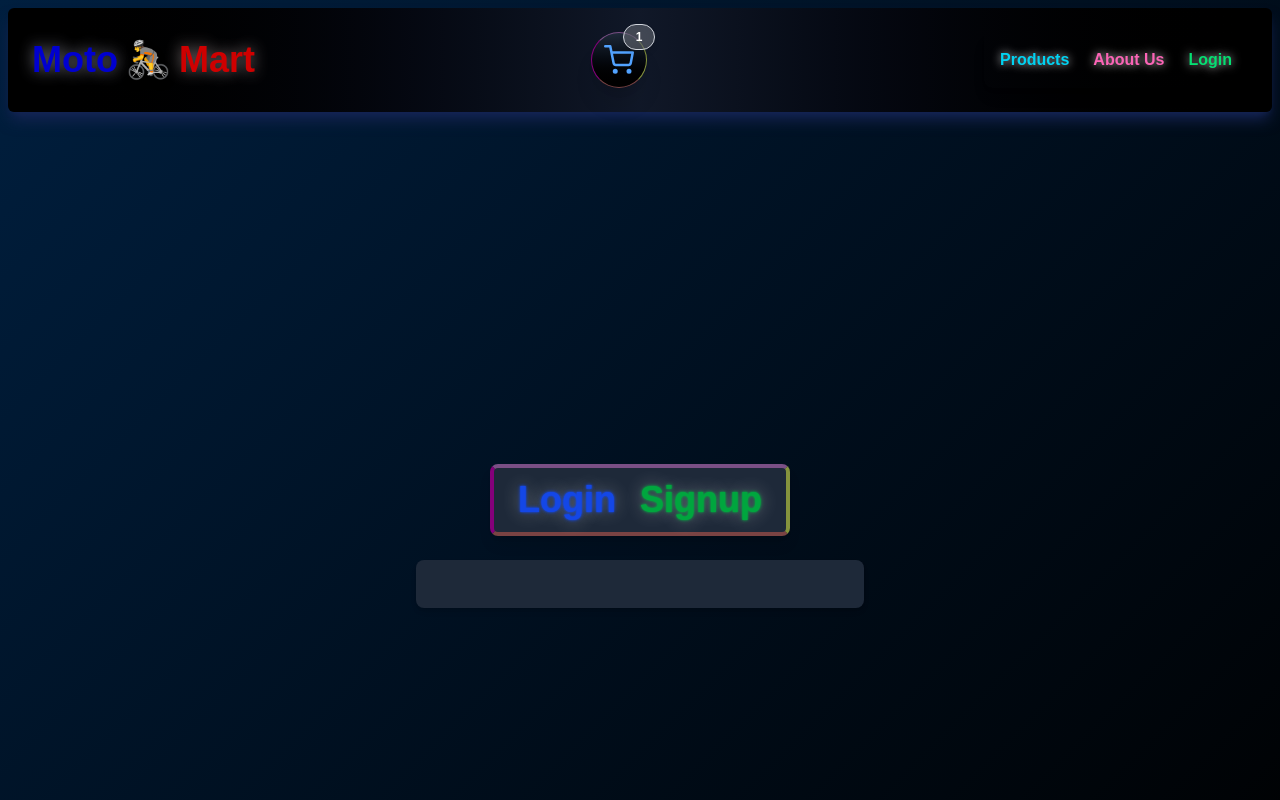
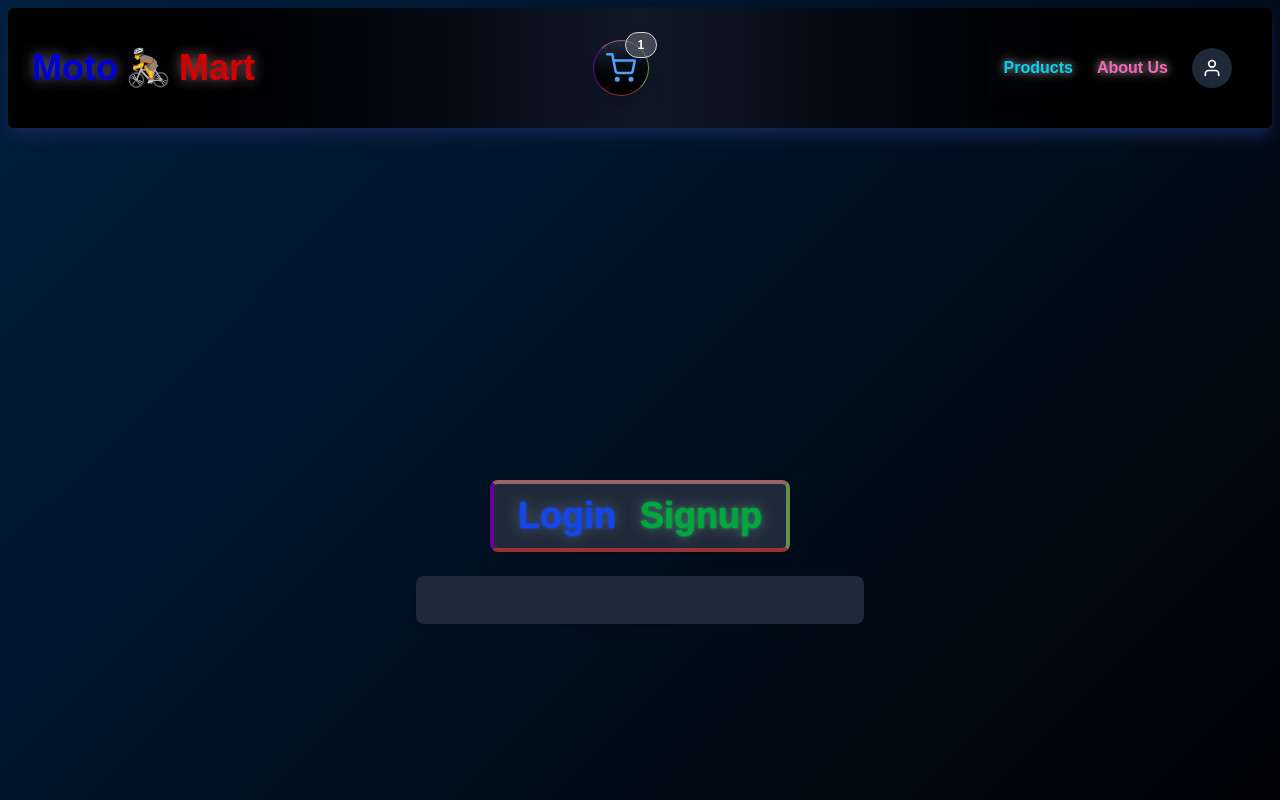
Before and after one commit to sakibhasan-24/moto-mart, a React (Vite) app: page / in a window 1280 px wide. Shown: the top 800 px of the page. Built offline with nearby package versions, Linux system fonts and the light colour scheme.

Commit message:
dropdown

```diff
--- a/src/components/NavbarLogo/RestItems.tsx
+++ b/src/components/NavbarLogo/RestItems.tsx
@@ -1,9 +1,14 @@
 import { Link } from "react-router-dom";
+import { useState } from "react";
+import { FiUser, FiLogOut, FiGrid } from "react-icons/fi";
 
 export default function RestItems() {
+  const [isDropdownOpen, setIsDropdownOpen] = useState(false);
+  const isLoggedIn = true;
+
   return (
-    <nav className=" p-4 rounded-lg shadow-lg ">
-      <ul className="flex space-x-6 justify-center text-sm sm:text-base font-semibold">
+    <nav className="p-4 rounded-lg shadow-lg">
+      <ul className="flex space-x-6 justify-center text-sm sm:text-base font-semibold items-center">
         <li>
           <Link
             to="/products"
@@ -20,6 +25,32 @@ export default function RestItems() {
             About Us
           </Link>
         </li>
+
+        {isLoggedIn ? (
+          <div className="relative">
+            <button
+              className="w-10 h-10 rounded-full bg-gray-800 flex items-center justify-center
+              hover:ring-2 hover:ring-blue-400 transition-all duration-300"
+              onClick={() => setIsDropdownOpen(!isDropdownOpen)}
+            >
+              <FiUser className="text-white text-xl" />
+            </button>
+
+            {isDropdownOpen && (
+              <div className="absolute right-0 mt-2 w-40 bg-gray-900 text-white shadow-lg rounded-lg">
+                <Link
+                  to="/dashboard"
+                  className="flex items-center px-4 py-2 hover:bg-gray-800 transition-all duration-200"
+                >
+                  <FiGrid className="mr-2" /> Dashboard
+                </Link>
+                <button className="w-full text-left flex items-center px-4 py-2 hover:bg-gray-800 transition-all duration-200">
+                  <FiLogOut className="mr-2" /> Logout
+                </button>
+              </div>
+            )}
+          </div>
+        ) : (
           <li>
             <Link
               to="/login"
@@ -28,6 +59,7 @@ export default function RestItems() {
               Login
             </Link>
           </li>
+        )}
       </ul>
     </nav>
   );
```
Lines whose indentation alone changed are shown as unchanged.
